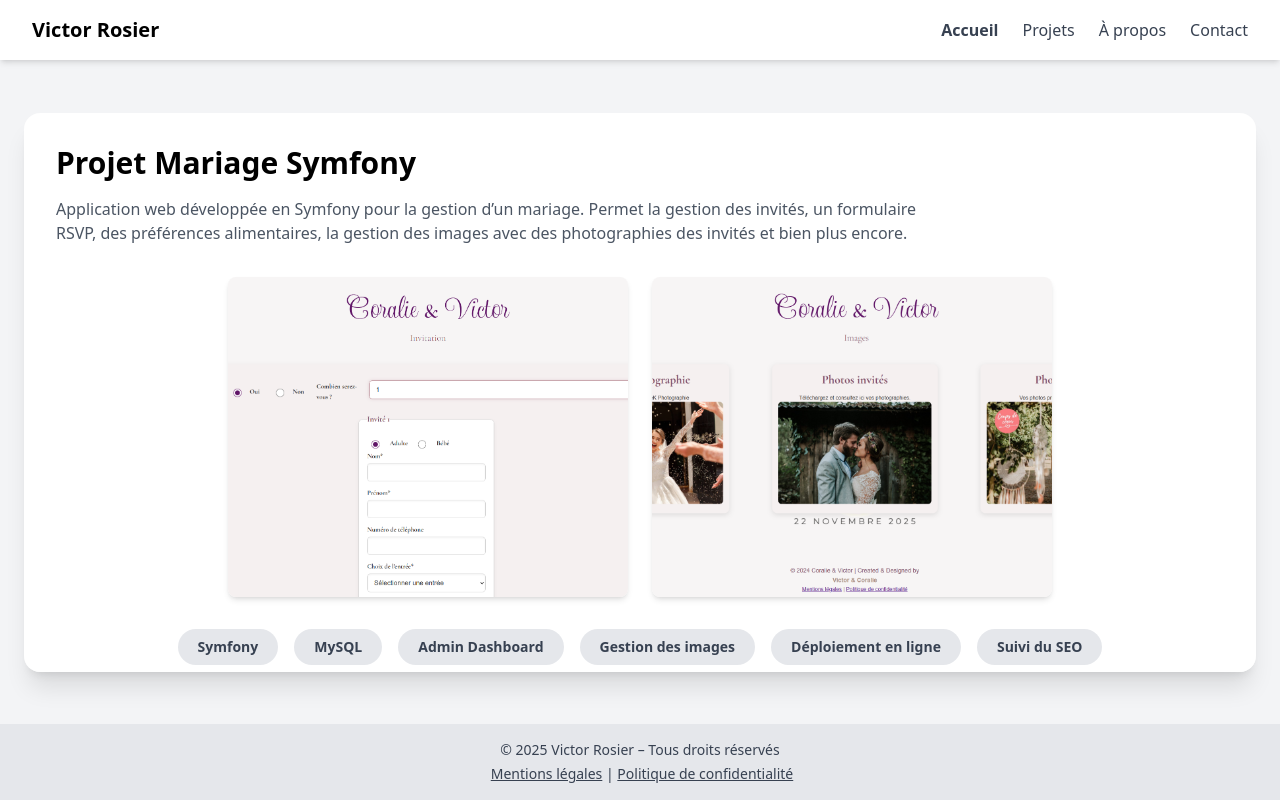
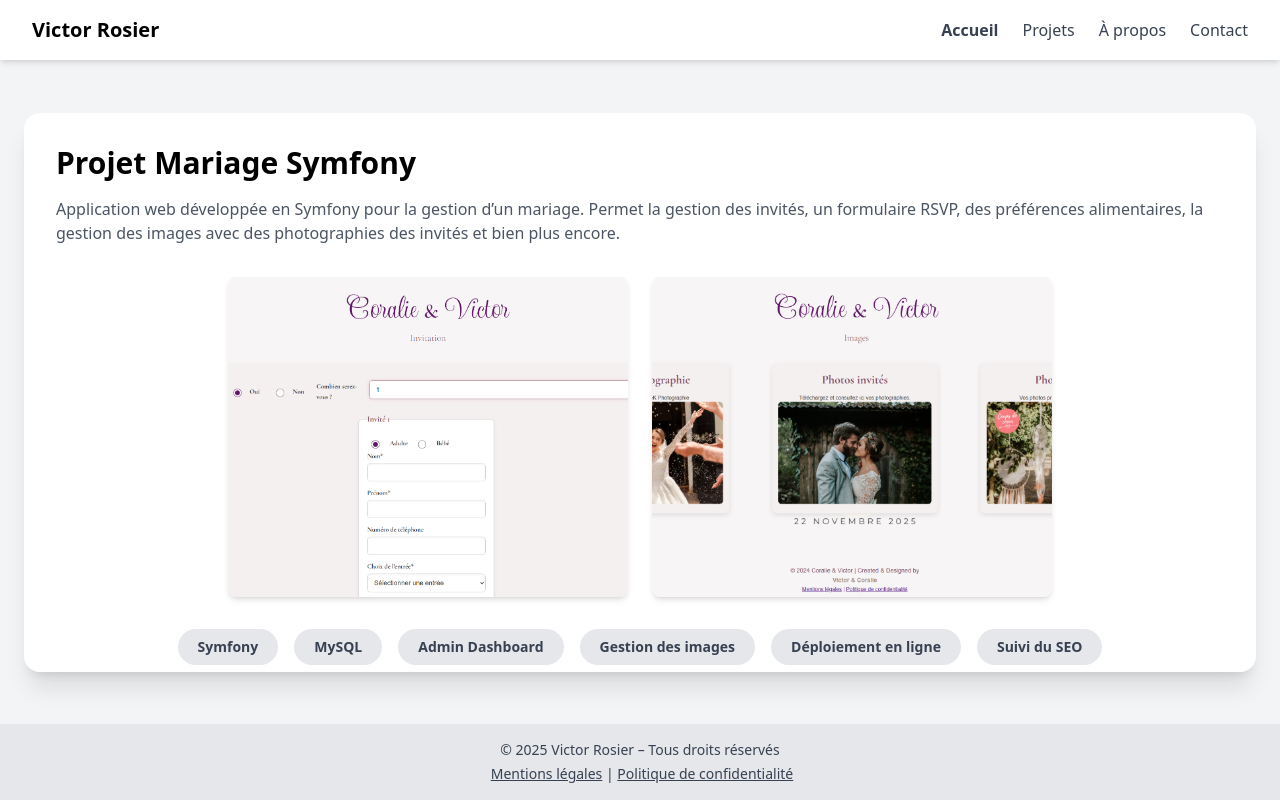
Before and after one commit to Vrosier800/portfolio_2.0, a React (Vite) app: page /projets in a window 1280 px wide. Built offline with nearby package versions, Linux system fonts and the light colour scheme.

Commit message:
Changement du alt des images

```diff
--- a/src/pages/projets.jsx
+++ b/src/pages/projets.jsx
@@ -10,7 +10,7 @@ export default function Projets() {
                         className="bg-white rounded-2xl shadow-xl p-8 max-w-7xl w-full md:h-[559px] overflow-y-auto"
                     >
                         <h2 className="text-3xl font-semibold mb-4 text-left">Projet Mariage Symfony</h2>
-                        <p className="text-gray-600 mb-8 text-left max-w-4xl">
+                        <p className="text-gray-600 mb-8 text-left max-w-full">
                             Application web développée en Symfony pour la gestion d’un mariage.
                             Permet la gestion des invités, un formulaire RSVP, des préférences alimentaires,
                             la gestion des images avec des photographies des invités et bien plus encore.
@@ -19,13 +19,13 @@ export default function Projets() {
                         <div className="flex flex-col md:flex-row md:justify-center gap-6 mb-8">
                             <img
                                 src="/src/assets/img-mariage.png"
-                                alt="Victor Rosier en train de coder"
+                                alt="Formulaire RSVP du site de mariage"
                                 className="w-full md:w-[400px] h-64 md:h-80 object-cover rounded-lg shadow-md"
                                 loading="lazy"
                             />
                             <img
                                 src="/src/assets/img-mariage2.png"
-                                alt="Victor Rosier en train de coder"
+                                alt="Vue de la page des images du site de mariage"
                                 className="w-full md:w-[400px] h-64 md:h-80 object-cover rounded-lg shadow-md"
                                 loading="lazy"
                             />
@@ -42,7 +42,7 @@ export default function Projets() {
                             ))}
                         </div>
 
-                        <p className="text-gray-600 mb-6 max-w-4xl text-left">
+                        <p className="text-gray-600 mb-6 max-w-full text-left">
                             Ce projet a été réalisé en autonomie afin de servir à mon propre mariage.
                             Il permet de partager les informations de mon mariage avec les invités.
                         </p>
```
